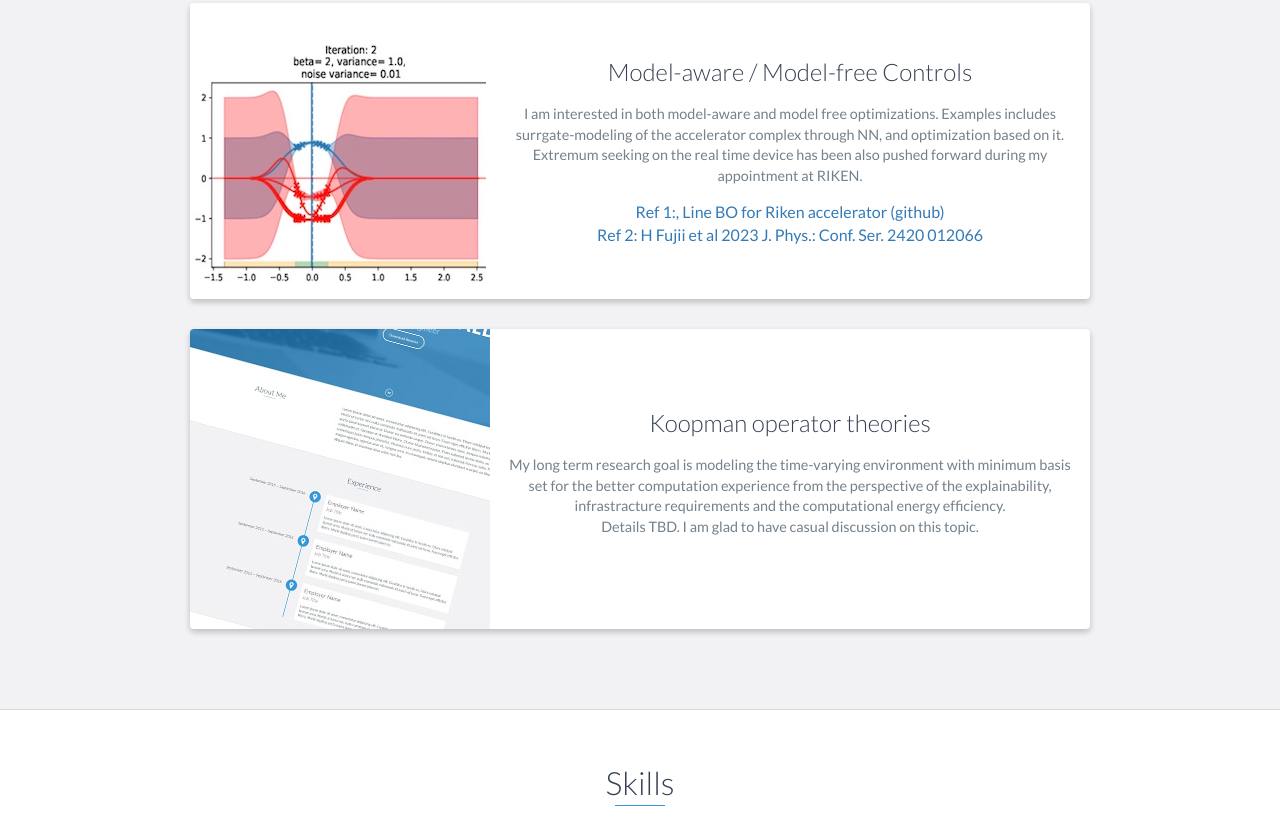
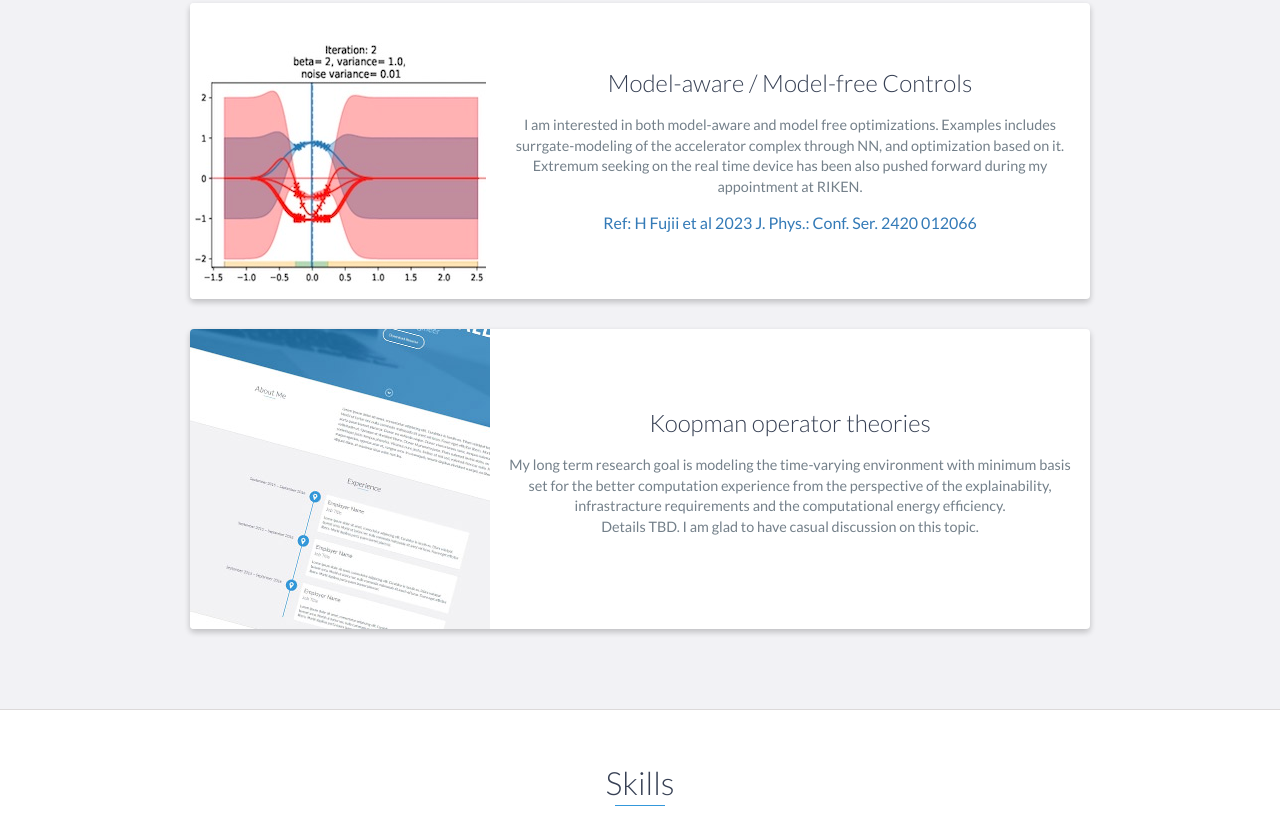
Before and after one commit to hirokiv/hirokiv.github.io, a website: page index.html in a window 1280 px wide. Shown: the part 4149-4983 px from the top of the page. Drawn offline with nearby package versions, Linux system fonts and the light colour scheme.

Commit message:
Edited projects

```diff
--- a/index.html
+++ b/index.html
@@ -231,8 +231,8 @@
                         <p>
                             I am interested in both model-aware and model free optimizations. Examples includes surrgate-modeling of the accelerator complex through NN, and optimization based on it. Extremum seeking on the real time device has been also pushed forward during my appointment at RIKEN.
                         </p>
-                        <a href="https://github.com/hirokiv/LineBOforNishina">Ref 1:, Line BO for Riken accelerator (github)</a><br>
-                        <a href="https://doi.org/10.1088/1742-6596/2420/1/012066">Ref 2: H Fujii et al 2023 J. Phys.: Conf. Ser. 2420 012066 </a>
+                        <!-- <a href="https://github.com/hirokiv/LineBOforNishina">Ref 1:, Line BO for Riken accelerator (github)</a><br> -->
+                        <a href="https://doi.org/10.1088/1742-6596/2420/1/012066">Ref: H Fujii et al 2023 J. Phys.: Conf. Ser. 2420 012066 </a>
 
                     </div>
                     <!-- End .project-info -->
```
